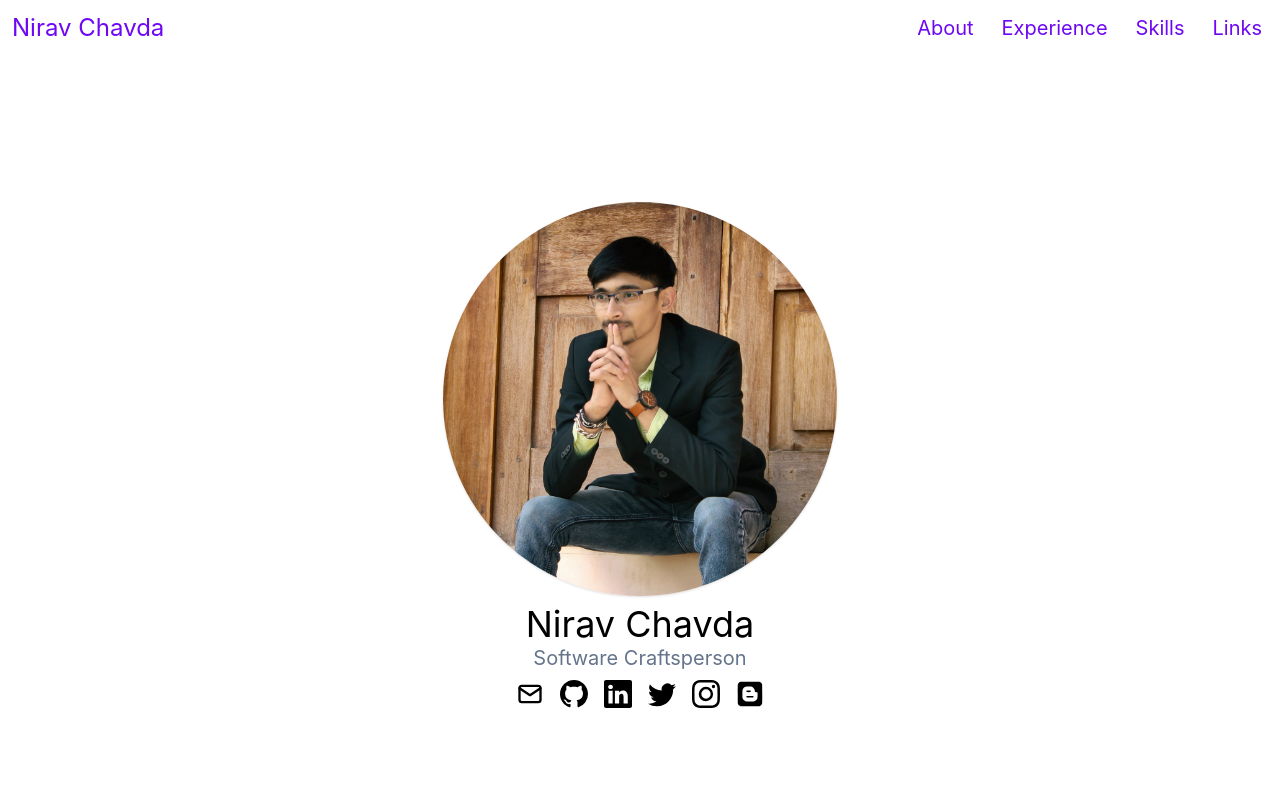
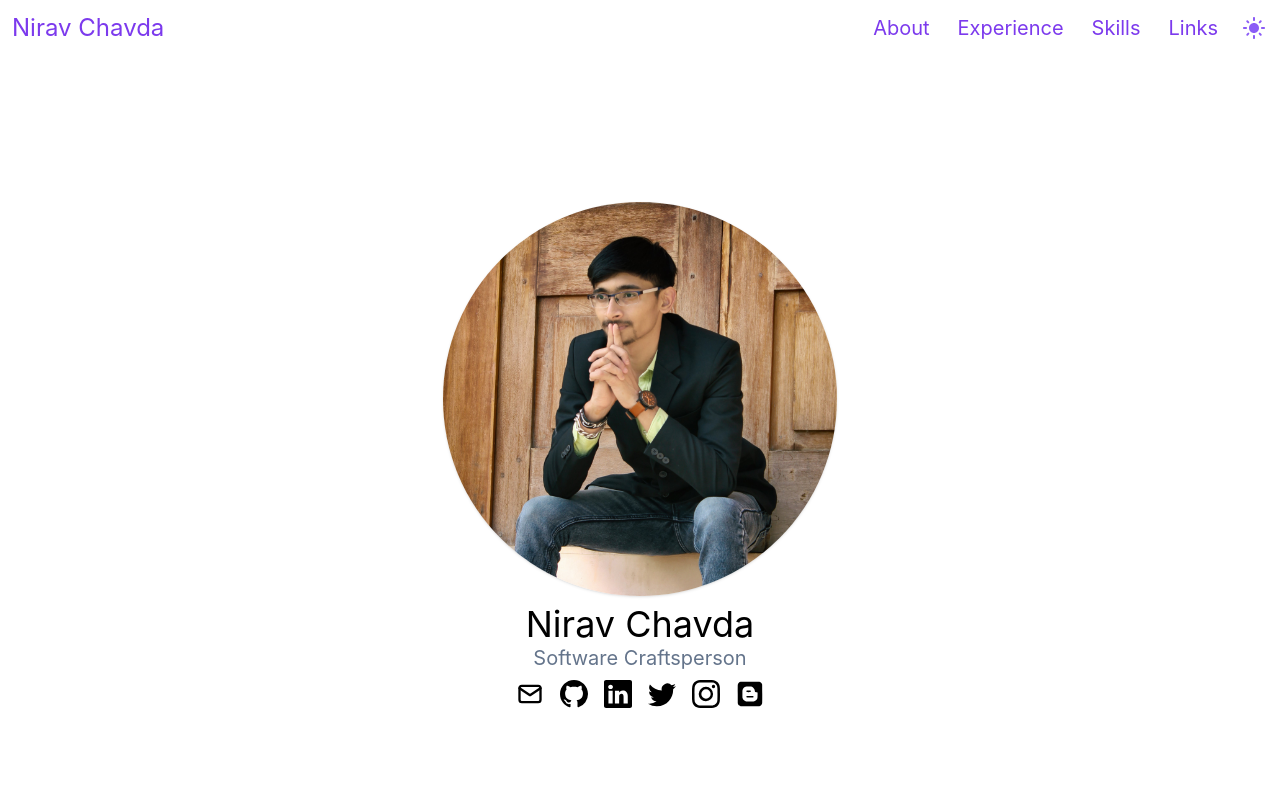
Before and after one commit to niravchavda99/niravchavda99.github.io, a React (Create React App) app: page / in a window 1280 px wide. Shown: the top 800 px of the page. Built offline with nearby package versions, Linux system fonts and the light colour scheme.

Commit message:
ENH: Add dark mode to header component

```diff
--- a/src/app/App.tsx
+++ b/src/app/App.tsx
@@ -1,4 +1,4 @@
-import React from 'react';
+import React, {useState} from 'react';
 import './App.scss';
 import Header from './header/Header';
 import About from "./about/About";
@@ -8,13 +8,16 @@ import ScrollToTop from 'react-scroll-to-top';
 import Footer from "./footer/Footer";
 
 function App() {
+  const [darkMode, setDarkMode] = useState(false);
+
   return (
       <div className="App">
-        <ScrollToTop className={'flex flex-col items-center justify-center'} smooth color="#8b5cf6" />
-        <Header/>
-        <About/>
-        <Experience/>
-        <Skills/>
+        <ScrollToTop className={'flex flex-col items-center justify-center'} smooth
+                     color="#8b5cf6"/>
+        <Header darkMode={darkMode} toggleDarkMode={setDarkMode}/>
+        <About darkMode={darkMode}/>
+        <Experience darkMode={darkMode}/>
+        <Skills darkMode={darkMode}/>
         <Footer/>
       </div>
   );
--- a/src/app/about/About.tsx
+++ b/src/app/about/About.tsx
@@ -5,8 +5,9 @@ import {BsGithub, BsInstagram, BsLinkedin, BsTwitter} from "react-icons/bs";
 import {FaBlogger} from "react-icons/fa";
 import SocialMediaLink from "../common/SocialMediaLink";
 import {Link} from "react-router-dom";
+import DarkModeProps from "../common/DarkModeProps";
 
-const About = () => {
+const About = ({darkMode}: DarkModeProps) => {
   const iconSize = 28;
 
   return <div className={'center-all'} id={'about'}>
--- /dev/null
+++ b/src/app/common/DarkModeProps.ts
@@ -0,0 +1,5 @@
+type DarkModeProps = {
+  darkMode: boolean
+}
+
+export default DarkModeProps;
--- /dev/null
+++ b/src/app/darkmodetoggle/DarkModeToggle.tsx
@@ -0,0 +1,21 @@
+import {MdDarkMode, MdLightMode} from "react-icons/md";
+
+type DarkModeToggleProps = {
+  darkMode: boolean,
+  toggleDarkMode: Function
+}
+
+const DarkModeToggle = ({darkMode, toggleDarkMode}: DarkModeToggleProps) => {
+  const iconSize = 28;
+
+  return (
+      <div className="flex flex-col justify-center p-2">
+        <button onClick={() => toggleDarkMode(!darkMode)}>
+          {darkMode ? <MdDarkMode size={iconSize} className={"text-yellow-300 p-0.5"}/>
+              : <MdLightMode size={iconSize} className={"text-violet-500 p-0.5"}/>}
+        </button>
+      </div>
+  );
+};
+
+export default DarkModeToggle;
--- a/src/app/experience/Experience.tsx
+++ b/src/app/experience/Experience.tsx
@@ -3,8 +3,9 @@ import {jobs} from './jobs';
 import Job from "./job/Job";
 import VerticalRuler from "../common/VerticalRuler";
 import React from "react";
+import DarkModeProps from "../common/DarkModeProps";
 
-const Experience = () => {
+const Experience = ({darkMode}: DarkModeProps) => {
   return <div id={'experience'}>
     <div className="text-5xl">Experience</div>
     <br/>
--- a/src/app/header/Header.scss
+++ b/src/app/header/Header.scss
@@ -1,6 +1,5 @@
 .header-container {
-  @apply flex flex-row justify-between p-1 bg-white/75 text-xl;
-  color: #6E07F3;
+  @apply flex flex-row justify-between p-1  text-xl;
 }
 
 .header-logo {
@@ -17,5 +16,24 @@
 
 .header-content:hover {
   @apply border-2 rounded-lg;
-  border-color: #6E07F3;
 }
+
+.light {
+  .header-container {
+    @apply text-violet-600 bg-white/75;
+  }
+
+  .header-content:hover {
+    @apply border-violet-600;
+  }
+}
+
+.dark {
+  .header-container {
+    @apply text-violet-300 bg-slate-700;
+  }
+
+  .header-content:hover {
+    @apply border-violet-300;
+  }
+}
--- a/src/app/header/Header.tsx
+++ b/src/app/header/Header.tsx
@@ -1,7 +1,14 @@
 import './Header.scss';
+import DarkModeToggle from "../darkmodetoggle/DarkModeToggle";
 
-const Header = () => {
-  return <nav className={"header-container"}>
+type HeaderProps = {
+  darkMode: boolean,
+  toggleDarkMode: Function
+};
+
+const Header = ({darkMode, toggleDarkMode}: HeaderProps) => {
+  return <div className={darkMode ? 'dark' : 'light'}>
+    <nav className={`header-container`}>
       <div>
         <div className={'header-logo'}>Nirav Chavda</div>
       </div>
@@ -10,8 +17,10 @@ const Header = () => {
         <a href={"#experience"} className={'header-content'}>Experience</a>
         <a href={"#skills"} className={'header-content'}>Skills</a>
         <a href={"#links"} className={'header-content'}>Links</a>
+        <DarkModeToggle darkMode={darkMode} toggleDarkMode={toggleDarkMode}/>
       </div>
-  </nav>;
+    </nav>
+  </div>;
 }
 
 export default Header;
--- a/src/app/skills/Skills.tsx
+++ b/src/app/skills/Skills.tsx
@@ -1,8 +1,9 @@
 import './Skills.scss';
 import {allSkills} from "./AllSkills";
 import Skill from "./skill/Skill";
+import DarkModeProps from "../common/DarkModeProps";
 
-const Skills = () => {
+const Skills = ({darkMode}: DarkModeProps) => {
   return (
       <div id={'skills'}>
         <div className="text-5xl">Skills</div>
```
Lines whose indentation alone changed are shown as unchanged.
